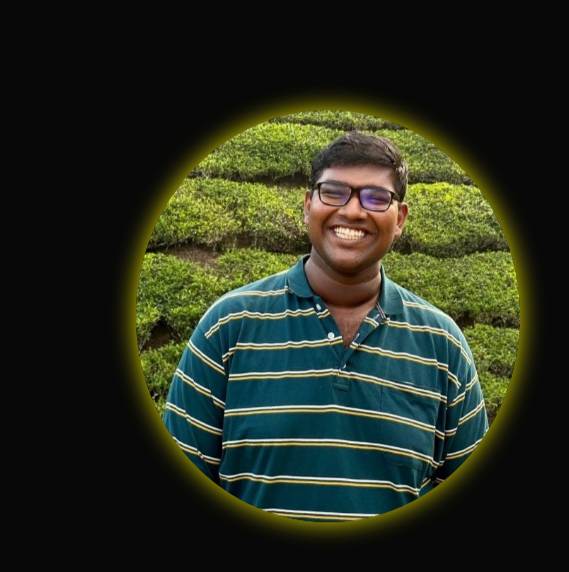
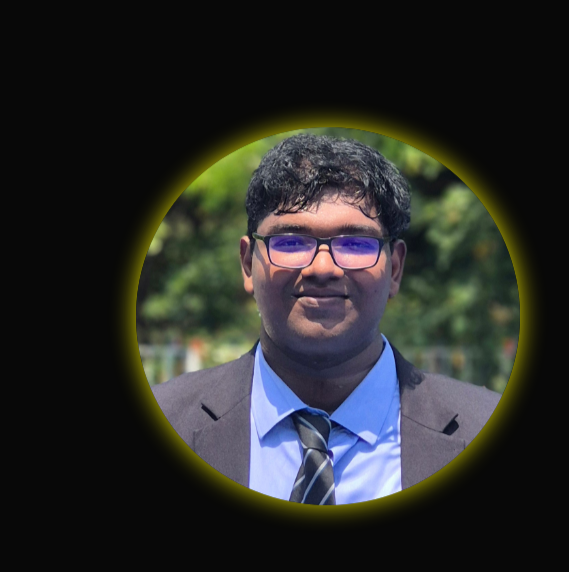
Before and after one commit to Kevin06055/Portfolio, a plain HTML site: page index.html in a window 1280 px wide. Shown: the part 132-704 px from the top of the page, 606-1175 px from the left. Drawn offline with nearby package versions, Linux system fonts and the light colour scheme.

Commit message:
Updated Photo with better one

```diff
--- a/index.html
+++ b/index.html
@@ -105,7 +105,7 @@
             </div>
         </div>
         <div class="home-img">
-            <img src="assets/Yeah.jpg" alt="Text">
+            <img src="assets/Photo.jpeg" alt="Text">
         </div>
 
     </section>
```
Also changed, not shown: assets/Photo.jpeg (added).
